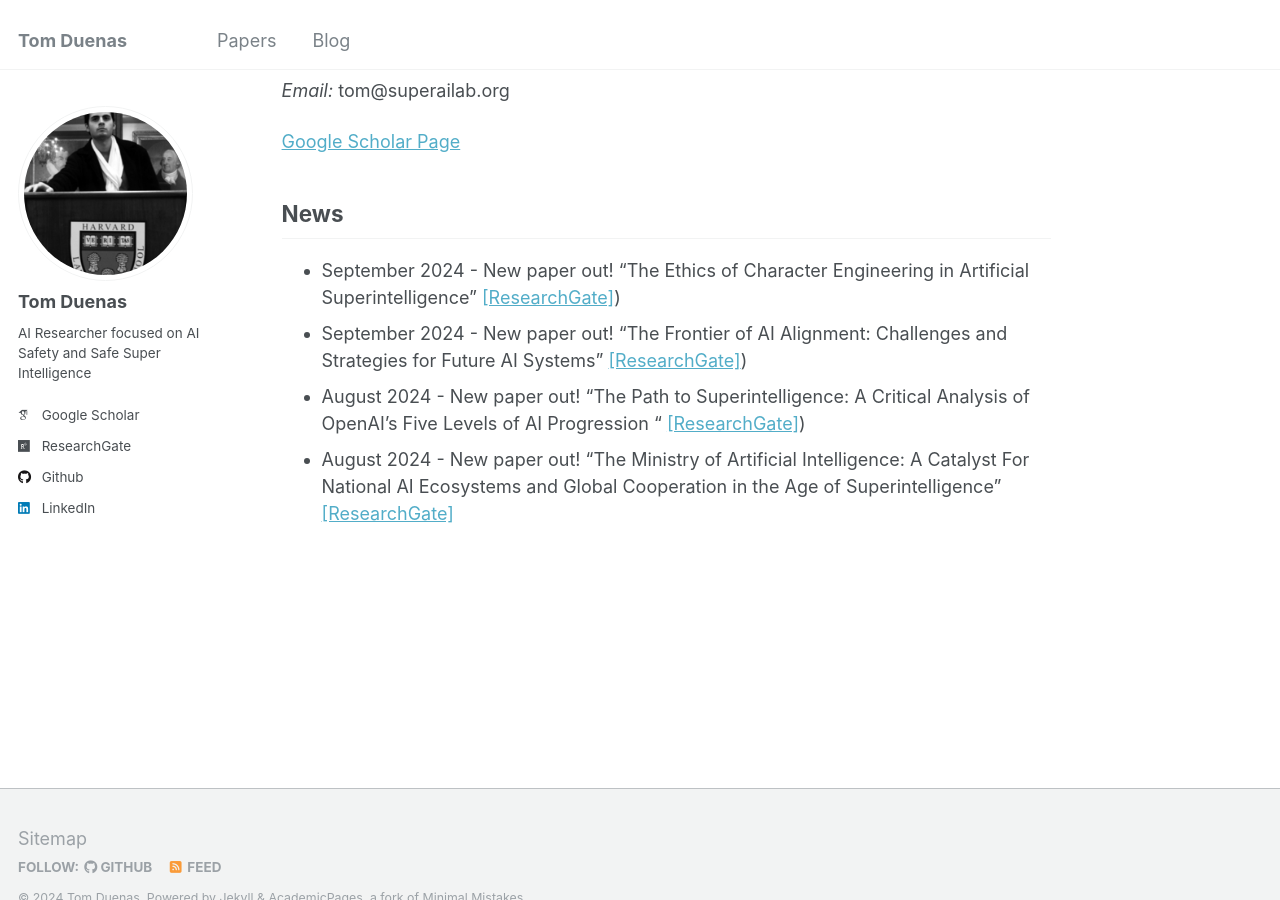
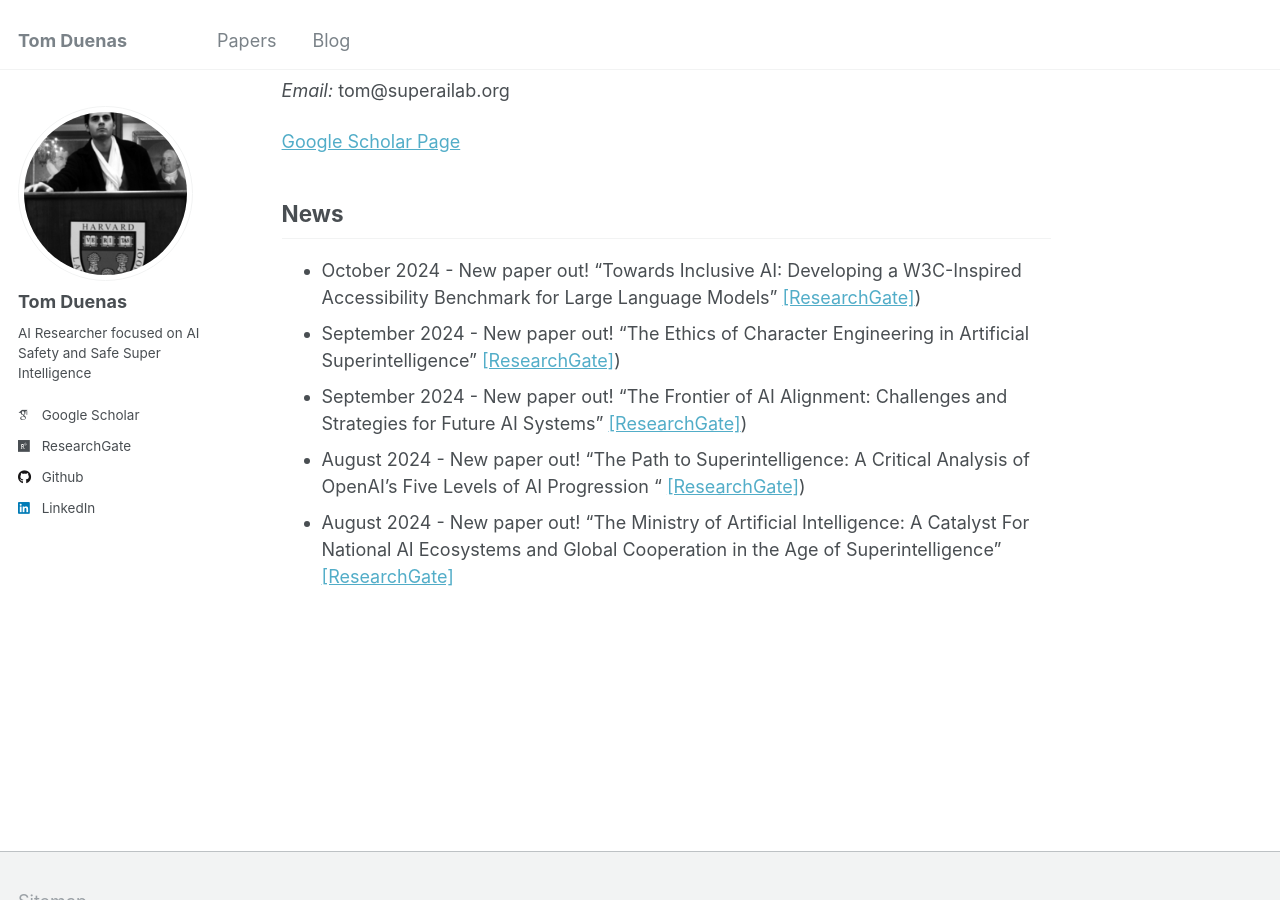
Before and after one commit to TomDuenas/tomduenas.github.io, a Jekyll site: the page built from _pages/about.md, in a window 1280 px wide and 900 px high, scrolled down 528 px. Built offline with Jekyll 4.4.1, drawn with Linux system fonts in a browser that asks for light colours; some web fonts are replaced.

Commit message:
Update about.md

```diff
--- a/_pages/about.md
+++ b/_pages/about.md
@@ -22,6 +22,7 @@ Broadly, I am interested in exploring how we can develop AI systems that are not
 [Google Scholar Page](https://scholar.google.com/citations?user=ZUEwQFkAAAAJ=en)
 
 ## News
+* October 2024 - New paper out! "Towards Inclusive AI: Developing a W3C-Inspired Accessibility Benchmark for Large Language Models" [[ResearchGate]](https://www.researchgate.net/publication/384662444_Towards_Inclusive_AI_Developing_a_W3C-Inspired_Accessibility_Benchmark_for_Large_Language_Models))
 * September 2024 - New paper out! "The Ethics of Character Engineering in Artificial Superintelligence" [[ResearchGate]](https://www.researchgate.net/publication/384066454_The_Ethics_of_Character_Engineering_in_Artificial_Superintelligence))
 * September 2024 - New paper out! "The Frontier of AI Alignment: Challenges and Strategies for Future AI Systems" [[ResearchGate]](https://www.researchgate.net/publication/383697750_The_Frontier_of_AI_Alignment_Challenges_and_Strategies_for_Future_AI_Systems))
 * August 2024 - New paper out! "The Path to Superintelligence: A Critical Analysis of OpenAI's Five Levels of AI Progression " [[ResearchGate]](https://www.researchgate.net/publication/383395776_The_Path_to_Superintelligence_A_Critical_Analysis_of_OpenAI's_Five_Levels_of_AI_Progression))
```
